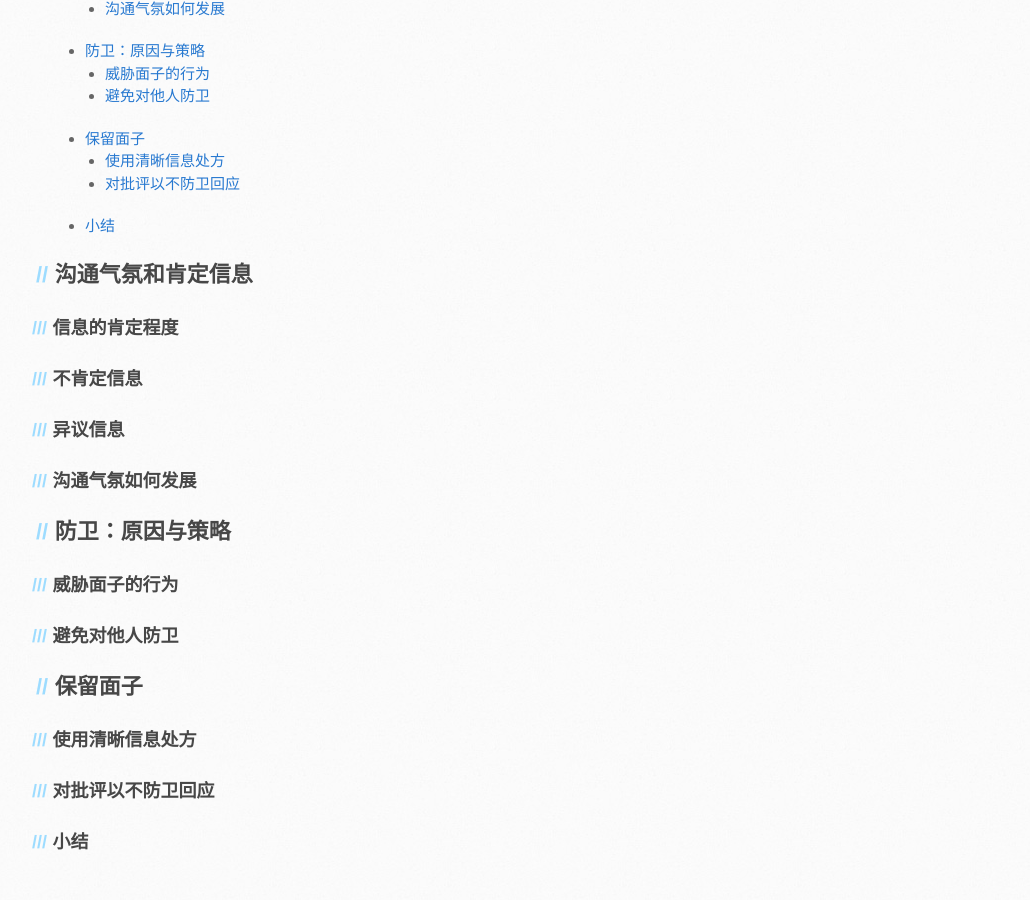
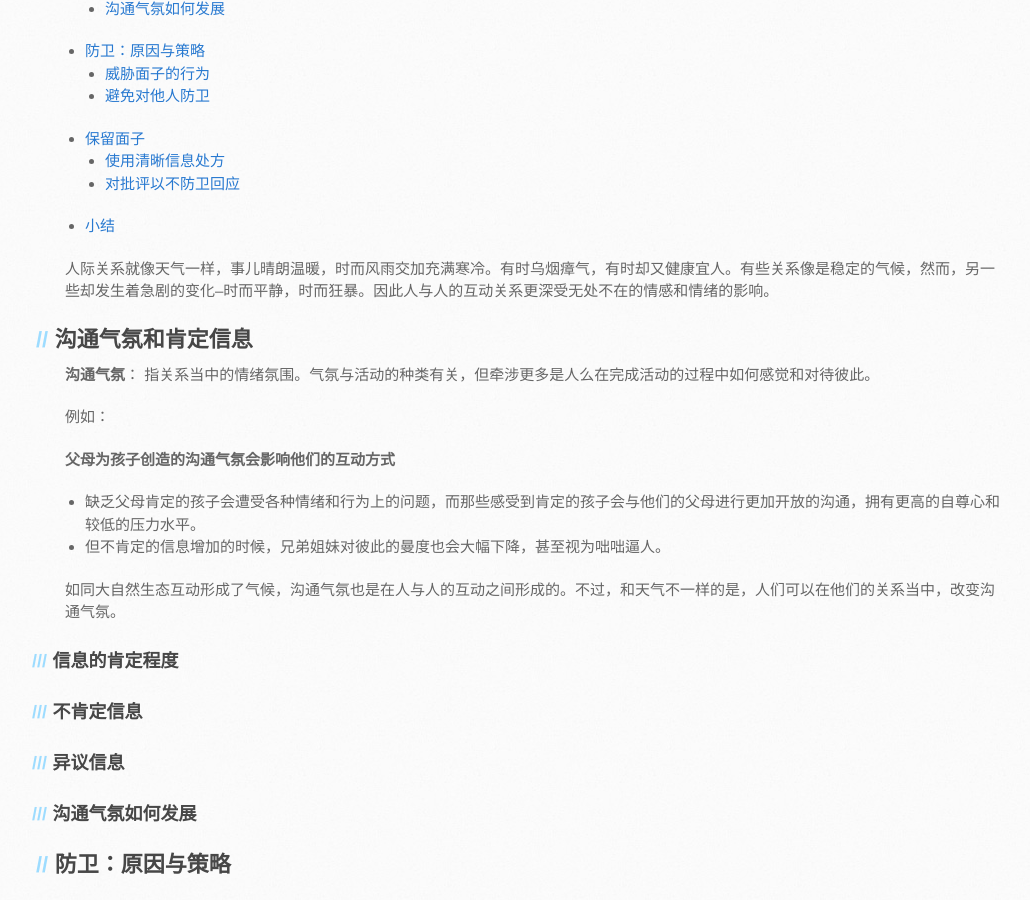
Before and after one commit to hellowac/hellowac.github.io.old, a Jekyll site: the page built from _posts/reading/2017-04-16-lookinginlookingout10.md, in a window 1280 px wide and 900 px high, scrolled down 427 px. Shown: the whole window, without its empty margins (105-1135 px from the left). Built offline with Jekyll 4.4.1, drawn with Linux system fonts in a browser that asks for light colours; some web fonts are replaced.

Commit message:
更新沟通气氛笔记.

```diff
--- a/_posts/reading/2017-04-16-lookinginlookingout10.md
+++ b/_posts/reading/2017-04-16-lookinginlookingout10.md
@@ -33,10 +33,21 @@ show: true
   - [对批评以不防卫回应](#对批评以不防卫回应)
 - [小结](#小结)
 
+人际关系就像天气一样，事儿晴朗温暖，时而风雨交加充满寒冷。有时乌烟瘴气，有时却又健康宜人。有些关系像是稳定的气候，然而，另一些却发生着急剧的变化--时而平静，时而狂暴。因此人与人的互动关系更深受无处不在的情感和情绪的影响。
 
 <span id="沟通气氛和肯定信息"></span>
 
 ## 沟通气氛和肯定信息
+
+**沟通气氛**： 指关系当中的情绪氛围。气氛与活动的种类有关，但牵涉更多是人么在完成活动的过程中如何感觉和对待彼此。
+
+例如：
+
+**父母为孩子创造的沟通气氛会影响他们的互动方式**
+- 缺乏父母肯定的孩子会遭受各种情绪和行为上的问题，而那些感受到肯定的孩子会与他们的父母进行更加开放的沟通，拥有更高的自尊心和较低的压力水平。
+- 但不肯定的信息增加的时候，兄弟姐妹对彼此的曼度也会大幅下降，甚至视为咄咄逼人。
+
+如同大自然生态互动形成了气候，沟通气氛也是在人与人的互动之间形成的。不过，和天气不一样的是，人们可以在他们的关系当中，改变沟通气氛。
 
 <span id="信息的肯定程度"></span>
 
```
